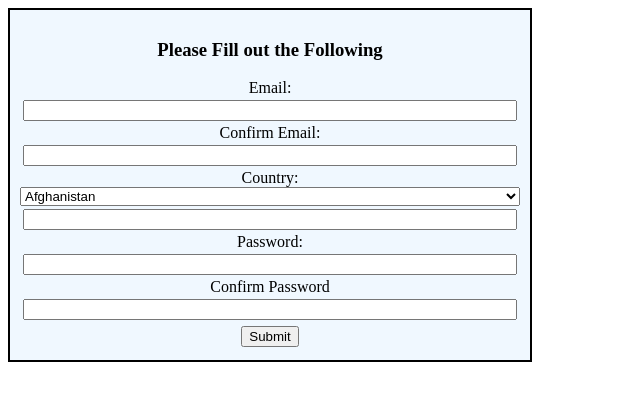
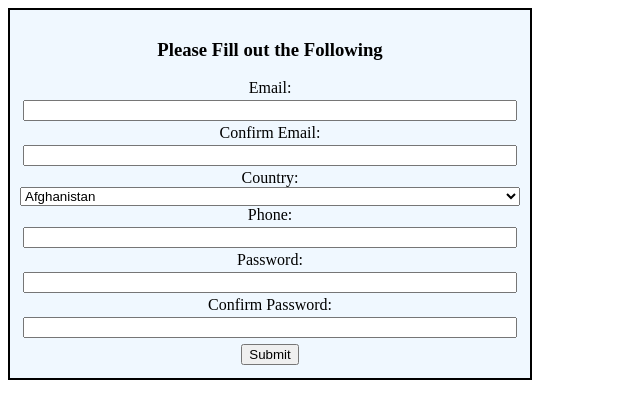
Before and after one commit to discotroop/Form-Validation-in-Vanilla-JS, a plain HTML site: page main.html in a window 1280 px wide. Shown: the whole page, without its empty margins (0-640 px from the left). Drawn offline with Linux system fonts and the light colour scheme.

Commit message:
fixed a few typos in the html.

```diff
--- a/main.html
+++ b/main.html
@@ -11,12 +11,12 @@
         <label for="confirmEmail"> Confirm Email: </label>
         <input type="email" id="confirmEmail" required>
         <label for="country"> Country: </label>
-        <select id="country" required>
+        <select id="country" required></select>
         <label for="phone"> Phone: </label>
-        <input type="tel" id="phone" required pattern="^\d{3}-\d{3}-\d{4}|^\d{10}$|^\(\d{3}\)\d{3}-\d{4}$">
+        <input type="text" id="phone" required pattern="^\d{3}-\d{3}-\d{4}|^\d{10}$|^\(\d{3}\)\d{3}-\d{4}$">
         <label for="password"> Password: </label>
         <input type="password" id="password" minlength="6" maxlength="20"  required>
-        <label for="confirmPassword"> Confirm Password </label>
+        <label for="confirmPassword"> Confirm Password: </label>
         <input type="password" id="confirmPassword" required>
         <div> <input type="submit"  id="submit"> </div>
     </form>
```
